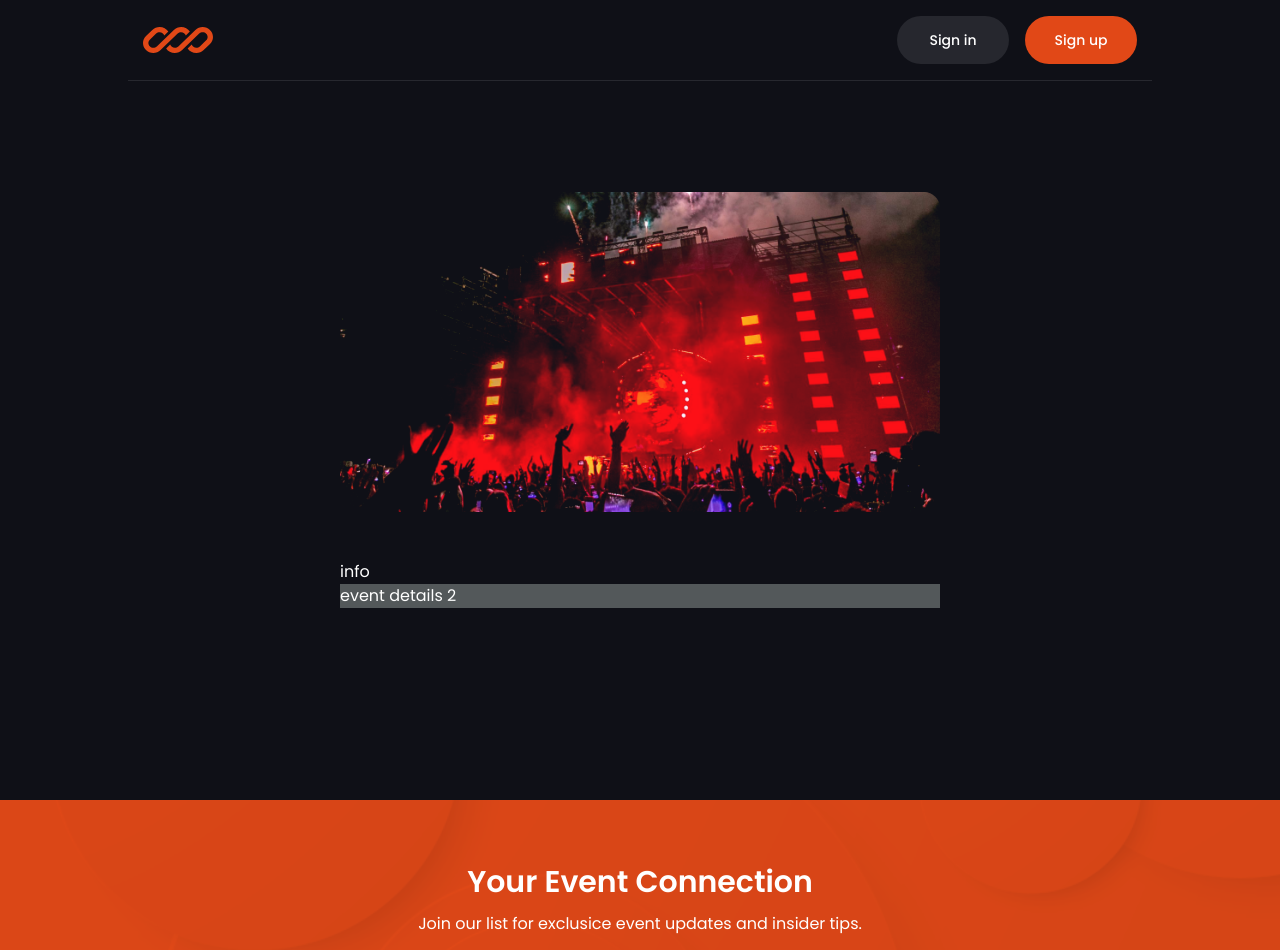
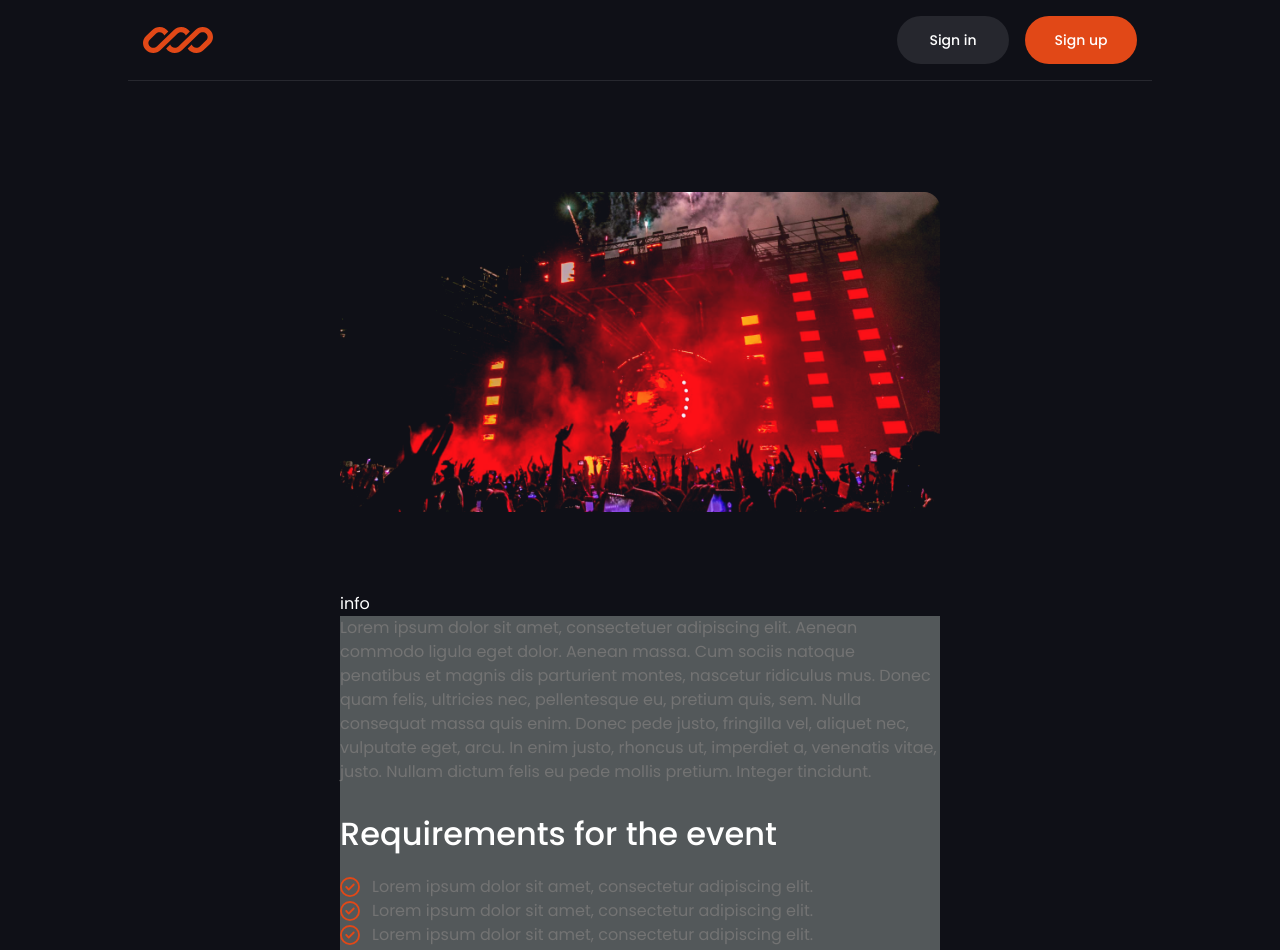
Before and after one commit to Jisap/next15-events, a Next.js app: page /event/1 in a window 1280 px wide. Shown: the top 950 px of the page. Built offline with nearby package versions, Linux system fonts and the light colour scheme; data requests are answered from the project's data file.

Commit message:
EventDetails

```diff
--- a/app/event/[id]/page.jsx
+++ b/app/event/[id]/page.jsx
@@ -1,12 +1,13 @@
+import React from 'react'
 import Image from 'next/image';
-import React from 'react'
+import { FaRegCircleCheck } from 'react-icons/fa6'
 
-const EventDetails = async({ params }) => {
+const EventDetails = async ({ params }) => {
 
   const { id } = params;
-  const fetchEvent = async(id) => {
+  const fetchEvent = async (id) => {
     const res = await fetch(`http://localhost:4000/events/${id}`);
-    if(!res.ok) throw new Error("Failed to fetch event");
+    if (!res.ok) throw new Error("Failed to fetch event");
     return res.json();
   }
 
@@ -17,7 +18,7 @@ const EventDetails = async({ params }) => {
     <section className='min-h-screen flex items-center py-8 sm:py-48'>
       <div className='container mx-auto'>
         <div className='w-full max-w-[600px]  xl:max-w-none mx-auto'>
-        <div className=''>
+          <div className='flex flex-col xl:flex-row gap-8 xl:gap-24 pt-28 pb-12 sm:py-0 xl:mb-24'>
             <div className='relative w-full h-[320px] xl:max-w-[670px] xl:h-[500px] rounded-2xl overflow-hidden mb-12 xl:mb-0'>
               <Image
                 src={event.img_lg}
@@ -27,9 +28,49 @@ const EventDetails = async({ params }) => {
                 alt=""
               />
             </div>
-          <div>info</div>
+
+            <div>
+              info
             </div>
-        <div className='bg-green-50/30'>event details 2</div>
+          </div>
+
+          <div className='bg-green-50/30'>
+            <div>
+              <div className='w-full xl:max-w-[670px] flex flex-col gap-8 xl:gap-12'>
+                <p className='text-grey'>{event.description}</p>
+                <div>
+                  <h3 className='h3 mb-6'>Requirements for the event</h3>
+                  <ul>
+                    <li className='flex gap-3 items-center'>
+                      <span className='text-accent text-xl'>
+                        <FaRegCircleCheck />
+                      </span>
+                      <p className='text-grey'>
+                        Lorem ipsum dolor sit amet, consectetur adipiscing elit.
+                      </p>
+                    </li>
+                    <li className='flex gap-3 items-center'>
+                      <span className='text-accent text-xl'>
+                        <FaRegCircleCheck />
+                      </span>
+                      <p className='text-grey'>
+                        Lorem ipsum dolor sit amet, consectetur adipiscing elit.
+                      </p>
+                    </li>
+                    <li className='flex gap-3 items-center'>
+                      <span className='text-accent text-xl'>
+                        <FaRegCircleCheck />
+                      </span>
+                      <p className='text-grey'>
+                        Lorem ipsum dolor sit amet, consectetur adipiscing elit.
+                      </p>
+                    </li>
+                  </ul>
+                </div>
+              </div>
+              <div>organizers</div>
+            </div>
+          </div>
         </div>
       </div>
     </section>
```
Lines whose indentation alone changed are shown as unchanged.
